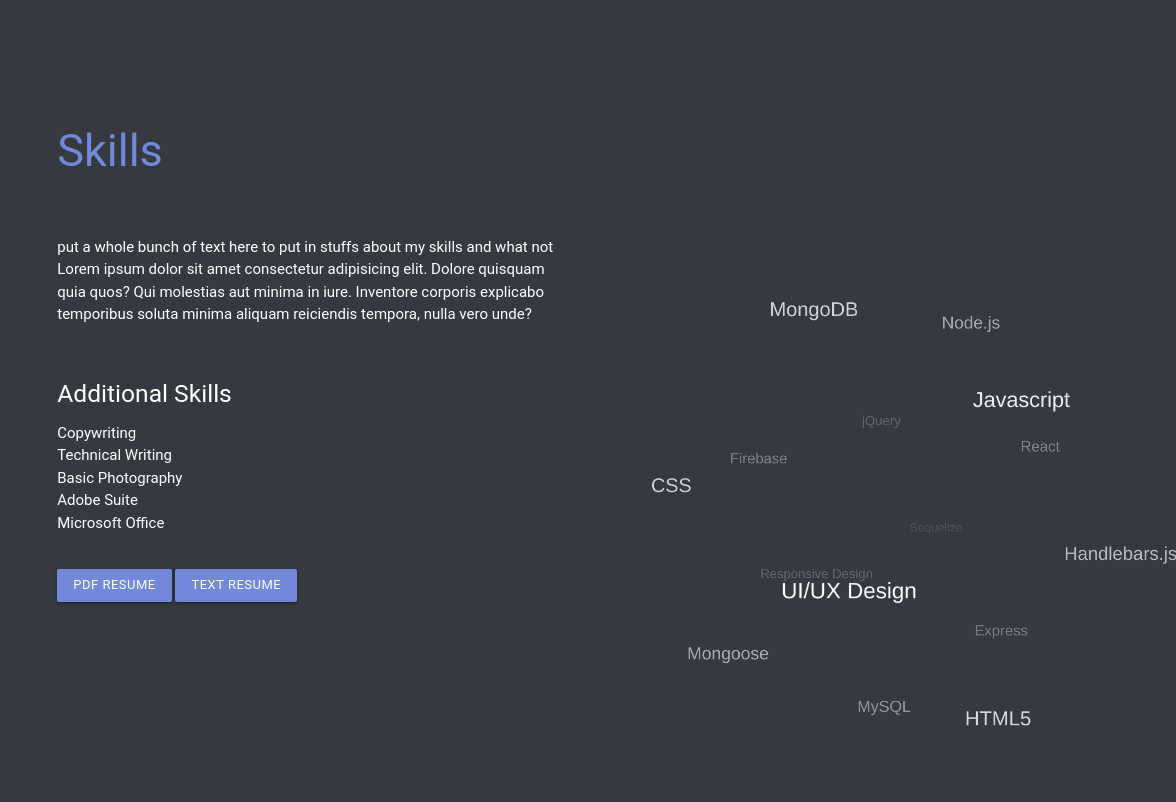
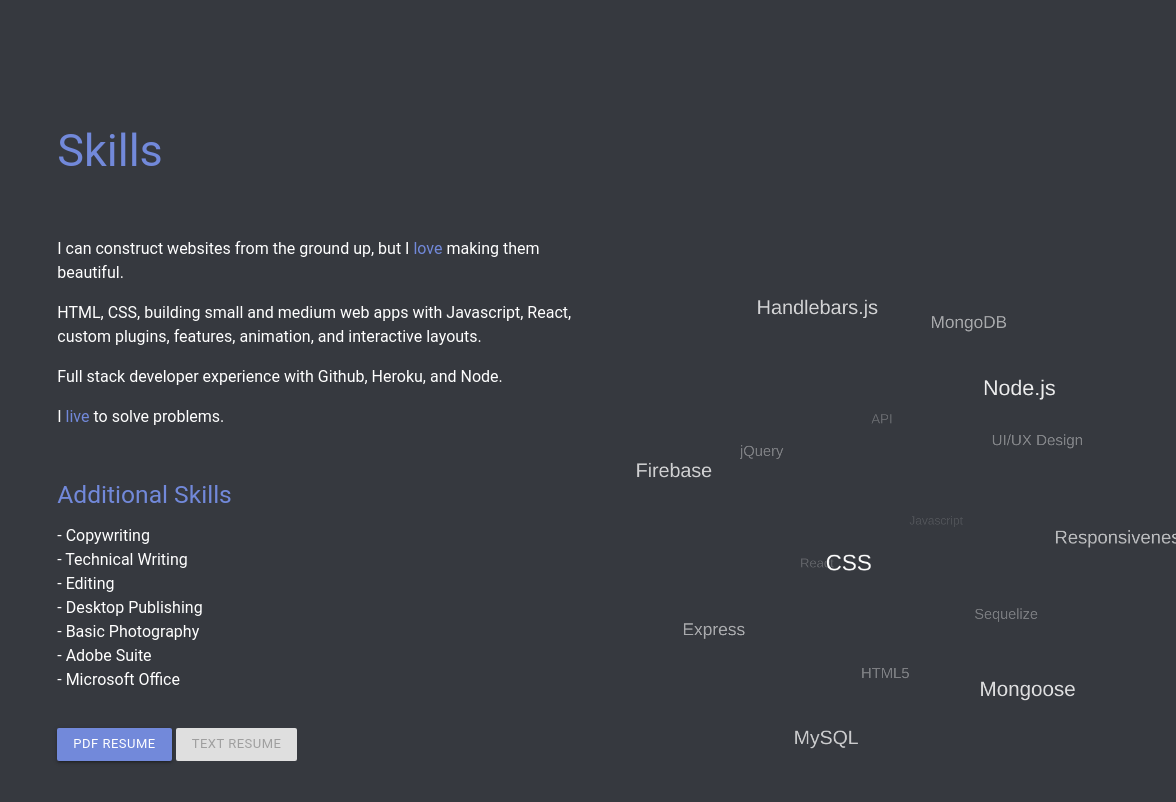
Before and after one commit to Faolun/Coatesmode, a plain HTML site: page skills.html in a window 1280 px wide. Shown: the part 16-818 px from the top of the page, 104-1280 px from the left. Drawn offline with nearby package versions, Linux system fonts and the light colour scheme; a web font is replaced by a local one.

Commit message:
skill and portfolio additions

```diff
--- a/css/style.css
+++ b/css/style.css
@@ -4,10 +4,16 @@
     background-color: #36393f;
     color: white;
     overflow-x: hidden;
+    font-size: 16px;
   }
   h1 {
     color: #7289DA;
     font-size: 45px;
+  }
+
+  h5 {
+    color: #7289DA;
+
   }
 
   .modal {
@@ -168,6 +174,10 @@
     margin-right: auto;
     margin-left: auto;
   }
+
+ .hype {
+   color: #7289DA;
+ }
 
   /* PORTFOLIO */
 
--- a/skills.html
+++ b/skills.html
@@ -5,7 +5,7 @@
     <meta charset="UTF-8">
     <meta name="viewport" content="width=device-width, initial-scale=1.0">
     <meta http-equiv="X-UA-Compatible" content="ie=edge">
-    <title>James Coates Web Developer</title>
+    <title>COATESMODE.skills</title>
     <!-- CSS -->
     <!-- Compiled and minified Materialize CSS -->
     <link rel="stylesheet" href="https://cdnjs.cloudflare.com/ajax/libs/materialize/1.0.0-rc.2/css/materialize.min.css">
@@ -56,28 +56,32 @@
                 <div class="col l6 s12">
                     <div class="row">
                         <div class="col s12">
-                            <p>put a whole bunch of text here to put in stuffs about my skills and what not Lorem ipsum
-                                dolor
-                                sit amet consectetur adipisicing elit. Dolore quisquam quia quos? Qui molestias aut
-                                minima in
-                                iure. Inventore corporis explicabo temporibus soluta minima aliquam reiciendis tempora,
-                                nulla
-                                vero unde?</p>
-                            <br>
+                            <p>I can construct websites from the ground up, but I <span class="hype">love</span> making them beautiful.</p>
+                            <p>HTML, CSS, building small and medium web apps with Javascript, React, custom
+                                plugins, features, animation, and interactive layouts.</p>
+                            <p>Full stack developer experience with Github, Heroku, and Node.</p>
+                            <p>I <span class="hype">live</span> to solve problems.</p>
+                        </div>
+                    </div>
+                    <div class="row">
+                        <div class="col s12">
                             <h5>Additional Skills</h5>
-                            <ul>
-                                <li>Copywriting</li>
-                                <li>Technical Writing</li>
-                                <li>Basic Photography</li>
-                                <li>Adobe Suite</li>
-                                <li>Microsoft Office</li>
+                            <ul class="">
+                                <li>- Copywriting</li>
+                                <li>- Technical Writing</li>
+                                <li>- Editing</li>
+                                <li>- Desktop Publishing</li>
+                                <li>- Basic Photography</li>
+                                <li>- Adobe Suite</li>
+                                <li>- Microsoft Office</li>
                             </ul>
                         </div>
                     </div>
                     <div class="row">
                         <div class="col s12">
-                            <a class="waves-effect waves-light btn-small" target="_blank" href="#">PDF Resume</a>
-                            <a class="waves-effect waves-light btn-small" target="_blank" href="#">Text Resume</a>
+                            <a class="waves-effect waves-light btn-small" href="assets/files/James_Coates_cv.pdf"
+                                target="_blank">PDF Resume</a>
+                            <a class="waves-effect waves-light btn-small disabled" target="_blank">Text Resume</a>
                         </div>
                     </div>
 
@@ -100,8 +104,9 @@
                                 <li><a href="javascript:void(0);">Mongoose</a></li>
                                 <li><a href="javascript:void(0);">MongoDB</a></li>
                                 <li><a href="javascript:void(0);">Firebase</a></li>
-                                <li><a href="javascript:void(0);">Responsive Design</a></li>
+                                <li><a href="javascript:void(0);">Responsiveness</a></li>
                                 <li><a href="javascript:void(0);">UI/UX Design</a></li>
+                                <li><a href="javascript:void(0);">API</a></li>
                             </ul>
                         </canvas>
                     </div>
```
Also changed, not shown: about.html (+1 -1 lines), index.html (+1 -1 lines), portfolio.html (+48 -8 lines), 2 other files. Lines whose indentation alone changed are shown as unchanged.
